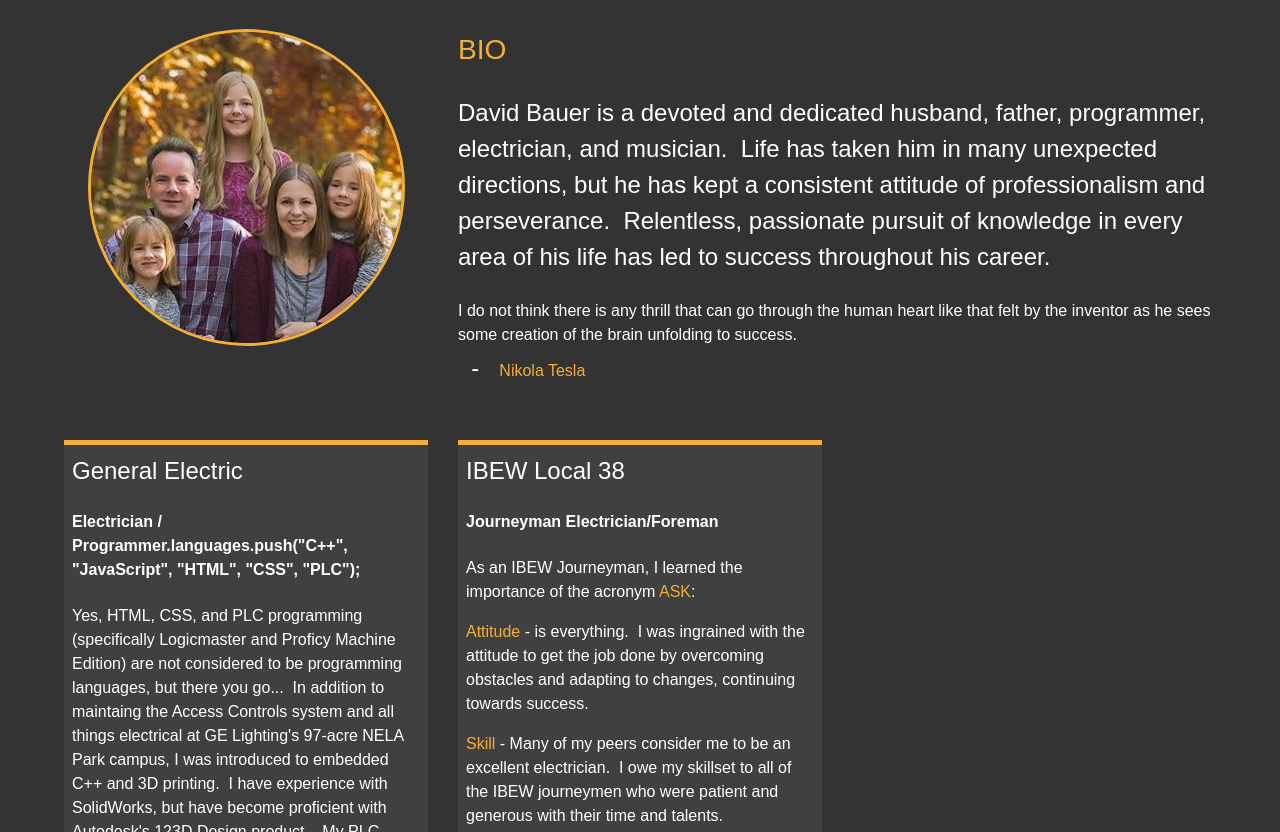
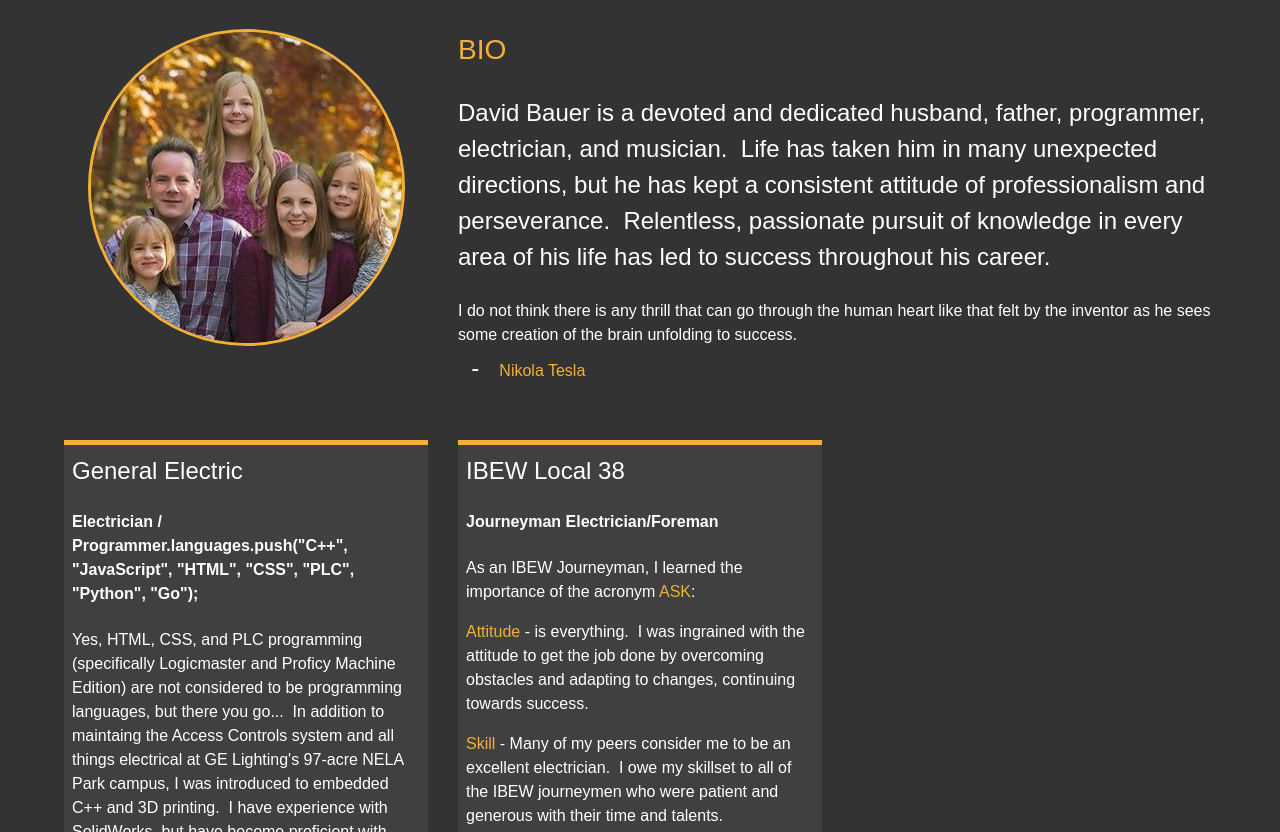
Before and after one commit to Blitz72/Modern-Portfolio, a website: page dist/about.html in a window 1280 px wide. Shown: the part 268-1100 px from the top of the page. Drawn offline with Linux system fonts and the light colour scheme.

Commit message:
Update about.html
Added Python and go to Programmer.languages.push() in "About Me."

```diff
--- a/dist/about.html
+++ b/dist/about.html
@@ -65,7 +65,7 @@
             <!-- <div class="jobs-grid"> -->
                 <div class="job job-1">
                     <h2>General Electric</h2>
-                    <h4>Electrician / Programmer.languages.push("C++", "JavaScript", "HTML", "CSS", "PLC");</h4>
+                    <h4>Electrician / Programmer.languages.push("C++", "JavaScript", "HTML", "CSS", "PLC", "Python", "Go");</h4>
                     <p>
                         Yes, HTML, CSS, and PLC programming (specifically Logicmaster and Proficy Machine Edition) are not considered to be
                         programming languages, but there you go...&nbsp;&nbsp;In addition to maintaing the Access Controls system and all things electrical at GE Lighting's 97-acre NELA Park campus,
```
